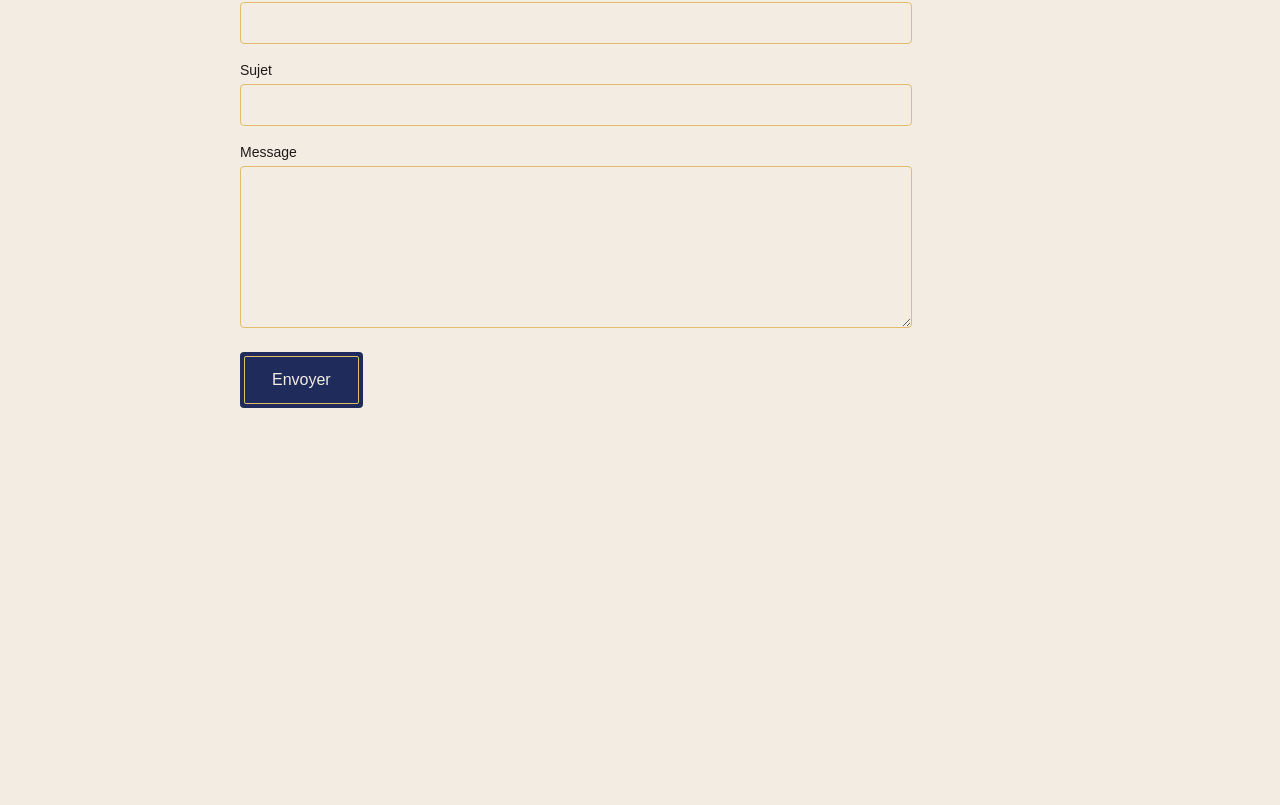
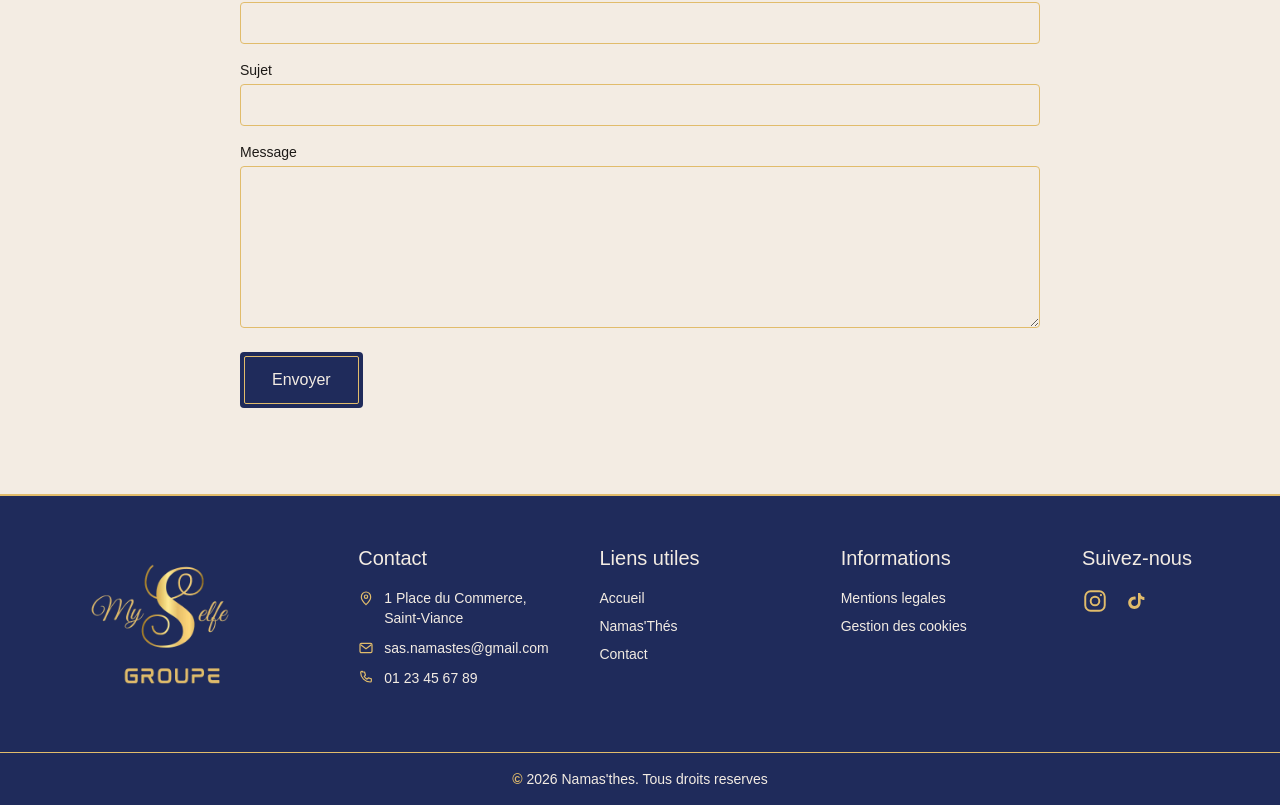
Before and after one commit to Myselfe-Groupe/Myselfe-groupe-website, a Next.js app: page / in a window 1280 px wide. Shown: the part 2039-2844 px from the top of the page. Before the commit the page ends 2533 px from the top, so only its background shows below. Built offline with nearby package versions, Linux system fonts and the light colour scheme; a web font is replaced by a local one.

Commit message:
Intégration du footer

```diff
--- a/src/app/layout.tsx
+++ b/src/app/layout.tsx
@@ -1,5 +1,6 @@
 import type { Metadata } from "next";
 import Navbar from "@/components/layout/Navbar";
+import Footer from "@/components/layout/Footer";
 import { Quando, Great_Vibes } from "next/font/google";
 import "./globals.css";
 
@@ -35,6 +36,7 @@ export default function RootLayout({
       <body className="min-h-full flex flex-col">
         <Navbar />
         {children}
+        <Footer />
       </body>
     </html>
   );
--- a/src/components/contact/ContactForm.tsx
+++ b/src/components/contact/ContactForm.tsx
@@ -73,7 +73,7 @@ export default function ContactForm() {
     }
 
     return (
-        <form onSubmit={handleSubmit} className="max-w-2xl space-y-4">
+        <form onSubmit={handleSubmit} className="space-y-4">
             <div className="grid grid-cols-1 sm:grid-cols-2 gap-4">
                 <label className="flex flex-col">
                     <span className="text-sm mb-1">Nom</span>
--- a/src/components/layout/Footer.tsx
+++ b/src/components/layout/Footer.tsx
@@ -0,0 +1,167 @@
+import Link from "next/link";
+import Image from "next/image";
+
+const usefulLinks = [
+	{ label: "Accueil", href: "#accueil" },
+	{ label: "Namas'Thés", href: "#namas-thes" },
+	{ label: "Contact", href: "#contact" },
+];
+
+const legalLinks = [
+	{ label: "Mentions legales", href: "#" },
+	{ label: "Gestion des cookies", href: "#" },
+];
+
+export default function Footer() {
+	return (
+		<footer className="mt-auto border-t-2 border-border bg-primary text-background">
+			<div className="mx-auto grid w-full max-w-6xl grid-cols-1 gap-10 px-6 py-12 sm:px-6 lg:grid-cols-[1.15fr_1fr_1fr_1fr_auto] lg:items-start lg:gap-12 lg:px-6">
+                <div className="relative h-40 w-40">
+                    <Image
+                        src="/logo/MyselfeGroupeLogo.png"
+                        alt="Myselfe Groupe"
+                        fill
+                    />
+                </div>
+				<div>
+					<h3 className="text-xl text-background">Contact</h3>
+					<ul className="mt-4 space-y-2.5 text-sm text-background">
+						<li className="flex items-start gap-2.5">
+							<span aria-hidden="true" className="mt-0.5 text-border">
+								<MapPinIcon />
+							</span>
+							<span>1 Place du Commerce, Saint-Viance</span>
+						</li>
+						<li className="flex items-start gap-2.5">
+							<span aria-hidden="true" className="mt-0.5 text-border">
+								<MailIcon />
+							</span>
+							<a href="mailto:sas.namastes@gmail.com" className="hover:text-border transition-colors">
+								sas.namastes@gmail.com
+							</a>
+						</li>
+						<li className="flex items-start gap-2.5">
+							<span aria-hidden="true" className="mt-0.5 text-border">
+								<PhoneIcon />
+							</span>
+							<a href="tel:+33123456789" className="hover:text-border transition-colors">
+								01 23 45 67 89
+							</a>
+						</li>
+					</ul>
+				</div>
+
+				<div>
+					<h3 className="text-xl text-background">Liens utiles</h3>
+					<ul className="mt-4 space-y-2 text-sm text-background">
+						{usefulLinks.map((link) => (
+							<li key={link.label}>
+								<Link href={link.href} className="hover:text-border transition-colors">
+									{link.label}
+								</Link>
+							</li>
+						))}
+					</ul>
+				</div>
+
+				<div>
+					<h3 className="text-xl text-background">Informations</h3>
+					<ul className="mt-4 space-y-2 text-sm text-background">
+						{legalLinks.map((link) => (
+							<li key={link.label}>
+								<Link href={link.href} className="hover:text-border transition-colors">
+									{link.label}
+								</Link>
+							</li>
+						))}
+					</ul>
+				</div>
+
+				<div className="lg:justify-self-end">
+					<h3 className="text-xl text-background">Suivez-nous</h3>
+					<div className="mt-4 flex items-center gap-4 text-border">
+						<a
+							href="https://www.instagram.com"
+							aria-label="Instagram"
+							target="_blank"
+							rel="noreferrer"
+							className="transition-transform hover:-translate-y-0.5"
+						>
+							<InstagramIcon />
+						</a>
+						<a
+							href="https://www.tiktok.com"
+							aria-label="TikTok"
+							target="_blank"
+							rel="noreferrer"
+							className="transition-transform hover:-translate-y-0.5"
+						>
+							<TikTokIcon />
+						</a>
+					</div>
+				</div>
+
+			</div>
+
+			<div className="border-t border-border px-6 py-4 text-center text-sm text-background sm:px-10 lg:px-12">
+				<p><span className="font-semibold text-border">©</span> 2026 Namas&apos;thes. Tous droits reserves</p>
+			</div>
+		</footer>
+	);
+}
+
+function MapPinIcon() {
+	return (
+		<svg width="16" height="16" viewBox="0 0 24 24" fill="none" aria-hidden="true">
+			<path
+				d="M12 22C12 22 19 15.6 19 10.5C19 6.36 15.87 3 12 3C8.13 3 5 6.36 5 10.5C5 15.6 12 22 12 22Z"
+				stroke="currentColor"
+				strokeWidth="1.8"
+			/>
+			<circle cx="12" cy="10" r="2.5" stroke="currentColor" strokeWidth="1.8" />
+		</svg>
+	);
+}
+
+function MailIcon() {
+	return (
+		<svg width="16" height="16" viewBox="0 0 24 24" fill="none" aria-hidden="true">
+			<rect x="3" y="5" width="18" height="14" rx="2" stroke="currentColor" strokeWidth="1.8" />
+			<path d="M4 7L12 13L20 7" stroke="currentColor" strokeWidth="1.8" />
+		</svg>
+	);
+}
+
+function PhoneIcon() {
+	return (
+		<svg width="16" height="16" viewBox="0 0 24 24" fill="none" aria-hidden="true">
+			<path
+				d="M6.6 3H9.8L11.2 7.6L9.3 9.5C10.16 11.36 11.64 12.84 13.5 13.7L15.4 11.8L20 13.2V16.4C20 17.28 19.28 18 18.4 18C10.45 18 4 11.55 4 3.6C4 2.72 4.72 2 5.6 2H6.6V3Z"
+				stroke="currentColor"
+				strokeWidth="1.8"
+				strokeLinejoin="round"
+			/>
+		</svg>
+	);
+}
+
+function InstagramIcon() {
+	return (
+		<svg width="26" height="26" viewBox="0 0 24 24" fill="none" aria-hidden="true">
+			<rect x="3" y="3" width="18" height="18" rx="5" stroke="currentColor" strokeWidth="1.8" />
+			<circle cx="12" cy="12" r="4" stroke="currentColor" strokeWidth="1.8" />
+			<circle cx="17.5" cy="6.5" r="1" fill="currentColor" />
+		</svg>
+	);
+}
+
+function TikTokIcon() {
+	return (
+		<svg width="24" height="24" viewBox="0 0 24 24" fill="none" aria-hidden="true">
+			<path
+				d="M14 4V13.4C14 15.4 12.4 17 10.4 17C8.63 17 7.2 15.57 7.2 13.8C7.2 12.03 8.63 10.6 10.4 10.6C10.84 10.6 11.26 10.69 11.64 10.85V7.68C11.24 7.62 10.83 7.59 10.4 7.59C6.97 7.59 4.2 10.36 4.2 13.8C4.2 17.24 6.97 20 10.4 20C13.84 20 16.6 17.24 16.6 13.8V9.66C17.67 10.53 19.02 11 20.4 11V8.02C18.16 8.02 16.32 6.2 16.32 3.95V4H14Z"
+				fill="currentColor"
+			/>
+		</svg>
+	);
+}
```
